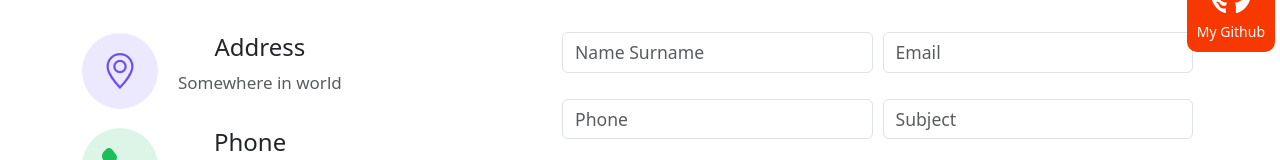
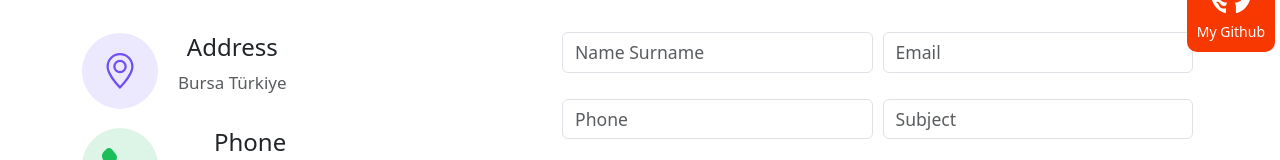
Before and after one commit to yemref07/yemref-portfolio, a Nuxt app: page /iletisim in a window 1280 px wide. Shown: the part 441-601 px from the top of the page. Built offline with nearby package versions, Linux system fonts and the light colour scheme.

Commit message:
add location contact information section

```diff
--- a/pages/iletisim.vue
+++ b/pages/iletisim.vue
@@ -32,7 +32,7 @@
 
             <div class="flex-item">
               <h3 class="info-title">Address</h3>
-              <p class="contact-info">Somewhere in world</p>
+              <p class="contact-info">Bursa Türkiye</p>
             </div>
           </div>
 
```
